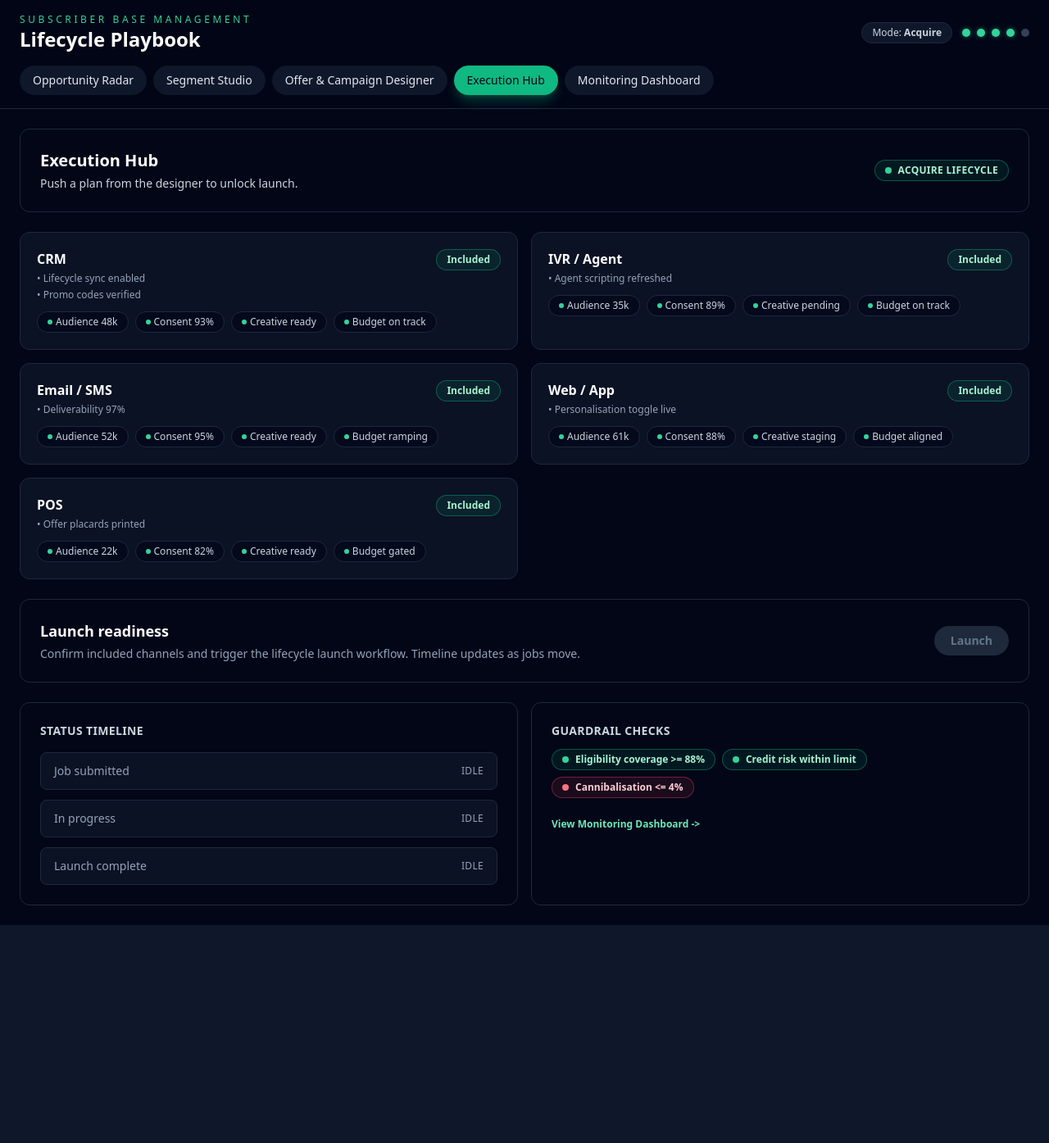
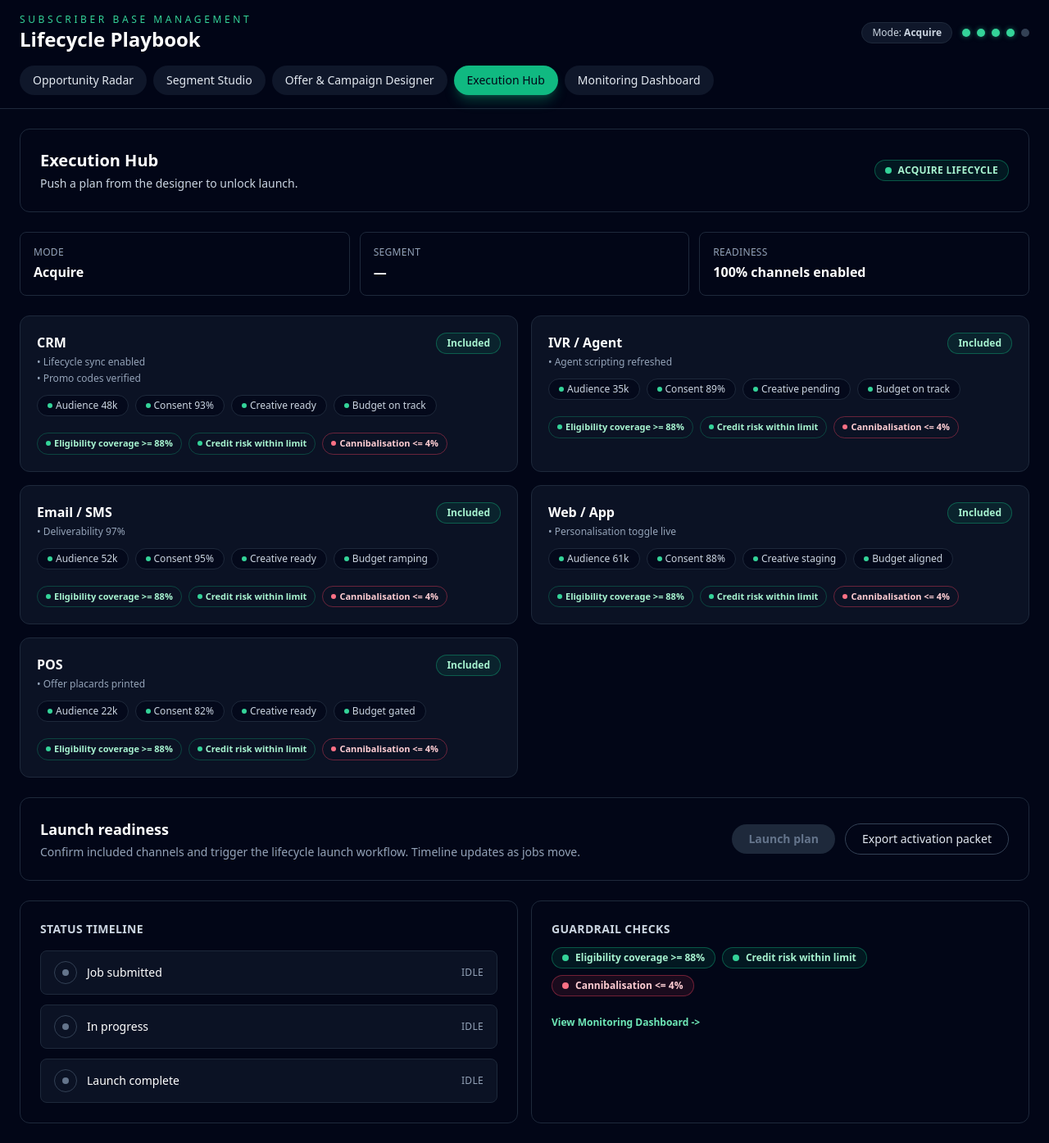
Before and after one commit to patnewman-deloitte/SBM, a React (Vite) app: page /execution-hub in a window 1280 px wide. Shown: the whole page at 82% size. Before the commit the page ends 1129 px from the top, so only its background shows below. Built offline with nearby package versions, Linux system fonts and the light colour scheme.

Commit message:
Polish lifecycle handoff and dashboards

```diff
--- a/src/App.tsx
+++ b/src/App.tsx
@@ -20,9 +20,8 @@ const App = () => {
   const location = useLocation();
   const navigate = useNavigate();
   const cartSegments = useGlobalStore((s) => s.cartSegmentIds);
-  const selectedMicroIds = useGlobalStore((s) => s.selectedMicroIds);
   const initCampaign = useGlobalStore((s) => s.initCampaignFromSelection);
-  const { mode, step, setStep } = useAppState();
+  const { mode, step, setStep, selectedSegment } = useAppState();
 
   useEffect(() => {
     if (location.pathname === '/segment-studio' && cartSegments.length === 0) {
@@ -31,10 +30,10 @@ const App = () => {
   }, [cartSegments.length, location.pathname, navigate]);
 
   useEffect(() => {
-    if (location.pathname === '/campaign-designer' && selectedMicroIds.length === 0) {
+    if (location.pathname === '/campaign-designer' && !selectedSegment) {
       navigate('/segment-studio');
     }
-  }, [selectedMicroIds.length, location.pathname, navigate]);
+  }, [selectedSegment, location.pathname, navigate]);
 
   useEffect(() => {
     if (location.pathname === '/campaign-designer') {
--- a/src/app/routes/CampaignDesigner.tsx
+++ b/src/app/routes/CampaignDesigner.tsx
@@ -302,10 +302,16 @@ const CampaignDesigner: React.FC = () => {
   };
 
   return (
-    <div className="lg:grid lg:grid-cols-[minmax(0,1fr)_360px] lg:items-start lg:gap-6">
-      <div className="space-y-6">
-        <div className="rounded-xl border border-slate-800 bg-slate-900/70 p-6">
-          <div className="flex flex-col gap-4 md:flex-row md:items-start md:justify-between">
+    <div className="space-y-4">
+      {!selectedSegment ? (
+        <div className="rounded-lg border border-amber-500/30 bg-amber-500/10 px-4 py-3 text-sm text-amber-200">
+          Select and send a segment from Segment Studio.
+        </div>
+      ) : null}
+      <div className="lg:grid lg:grid-cols-[minmax(0,1fr)_360px] lg:items-start lg:gap-6">
+        <div className="space-y-6">
+          <div className="rounded-xl border border-slate-800 bg-slate-900/70 p-6">
+            <div className="flex flex-col gap-4 md:flex-row md:items-start md:justify-between">
             <div>
               <p className="text-xs uppercase tracking-[0.3em] text-emerald-400">Step 3 · Offer & Campaign Designer</p>
               <h1 className="mt-2 text-2xl font-semibold text-white">Shape the lifecycle play</h1>
@@ -320,9 +326,7 @@ const CampaignDesigner: React.FC = () => {
               <span className="rounded-full border border-emerald-700 bg-emerald-900/30 px-3 py-1 text-xs text-emerald-100">
                 Segment: {selectedSegment.name} • {selectedSegment.size.toLocaleString()} ppl
               </span>
-            ) : (
-              <span className="rounded-full border border-amber-700 bg-amber-900/30 px-3 py-1 text-xs text-amber-200">No segment selected</span>
-            )}
+            ) : null}
           </div>
           <div className="mt-4 grid gap-4 md:grid-cols-2">
             <label className="flex flex-col gap-2 text-sm">
@@ -590,6 +594,7 @@ const CampaignDesigner: React.FC = () => {
         </div>
       </aside>
     </div>
+  </div>
   );
 };
 
--- a/src/app/routes/SegmentStudio.tsx
+++ b/src/app/routes/SegmentStudio.tsx
@@ -173,7 +173,7 @@ const matchToken = (value: string, tokens: string[]) => {
 
 const SegmentStudio: React.FC = () => {
   const navigate = useNavigate();
-  const { mode, selectedSegment, setSelectedSegment } = useAppState();
+  const { mode, selectedSegment, setSelectedSegment, setStep } = useAppState();
   const { pushToast } = useToast();
   const segments = React.useMemo(() => segmentCatalog[mode], [mode]);
 
@@ -259,12 +259,13 @@ const SegmentStudio: React.FC = () => {
     }
   };
 
-  const handleSend = React.useCallback(() => {
-    if (!canSend || !activeCandidate) return;
+  const handleLock = React.useCallback(() => {
+    if (!activeCandidate || !canSend) return;
     setSelectedSegment({ id: activeCandidate.id, name: activeCandidate.name, size: activeCandidate.size });
+    setStep(3);
     pushToast({ description: 'Segment sent to Campaign Designer', variant: 'success' });
     navigate('/campaign-designer');
-  }, [activeCandidate, canSend, navigate, pushToast, setSelectedSegment]);
+  }, [activeCandidate, canSend, navigate, pushToast, setSelectedSegment, setStep]);
 
   const previewDraft = React.useMemo(() => {
     if (!lockedSegment) return undefined;
@@ -480,7 +481,7 @@ const SegmentStudio: React.FC = () => {
             </p>
             <button
               type="button"
-              onClick={handleSend}
+              onClick={handleLock}
               className="inline-flex items-center justify-center rounded-full bg-emerald-500 px-6 py-2 text-sm font-semibold text-slate-950 shadow-lg shadow-emerald-500/30 transition hover:bg-emerald-400 disabled:cursor-not-allowed disabled:bg-slate-700 disabled:text-slate-300 disabled:shadow-none"
               disabled={!canSend}
             >
--- a/src/tabs/ExecutionHub.tsx
+++ b/src/tabs/ExecutionHub.tsx
@@ -164,7 +164,10 @@ const ExecutionHub: React.FC = () => {
   };
 
   const handleLaunch = () => {
-    if (launching || !planId) return;
+    const total = Object.keys(channelToggles).length || 1;
+    const enabled = Object.values(channelToggles).filter(Boolean).length;
+    const readiness = Math.round((enabled / total) * 100);
+    if (launching || !planId || readiness < 34) return;
     timers.current.forEach((timer) => window.clearTimeout(timer));
     timers.current = [];
     setLaunching(true);
@@ -210,6 +213,11 @@ const ExecutionHub: React.FC = () => {
   const modeLabel = mode.charAt(0).toUpperCase() + mode.slice(1);
   const guardrails = guardrailCatalog[mode];
   const channels = channelCatalog[mode];
+  const readinessPct = React.useMemo(() => {
+    const total = Object.keys(channelToggles).length || 1;
+    const enabled = Object.values(channelToggles).filter(Boolean).length;
+    return Math.round((enabled / total) * 100);
+  }, [channelToggles]);
 
   return (
     <div className="space-y-6">
@@ -230,6 +238,21 @@ const ExecutionHub: React.FC = () => {
             Locked segment: <span className="font-semibold text-slate-200">{selectedSegment.name}</span>
           </p>
         ) : null}
+      </div>
+    </div>
+
+      <div className="mb-4 grid gap-3 sm:grid-cols-3">
+        <div className="rounded-lg border border-slate-800 bg-slate-950/70 p-4">
+          <p className="text-xs uppercase tracking-wide text-slate-400">Mode</p>
+          <p className="mt-1 text-base font-semibold text-white capitalize">{mode}</p>
+        </div>
+        <div className="rounded-lg border border-slate-800 bg-slate-950/70 p-4">
+          <p className="text-xs uppercase tracking-wide text-slate-400">Segment</p>
+          <p className="mt-1 text-base font-semibold text-white">{selectedSegment ? selectedSegment.name : '—'}</p>
+        </div>
+        <div className="rounded-lg border border-slate-800 bg-slate-950/70 p-4">
+          <p className="text-xs uppercase tracking-wide text-slate-400">Readiness</p>
+          <p className="mt-1 text-base font-semibold text-white">{readinessPct}% channels enabled</p>
         </div>
       </div>
 
@@ -276,6 +299,22 @@ const ExecutionHub: React.FC = () => {
                   </span>
                 ))}
               </div>
+              <div className="mt-2 flex flex-wrap gap-2 text-[11px]">
+                {guardrails.map((rule) => (
+                  <span
+                    key={`${channel.id}-${rule.id}`}
+                    className={`inline-flex items-center gap-1 rounded-full border px-2.5 py-1 font-semibold ${
+                      rule.passed ? 'border-emerald-500/30 text-emerald-200' : 'border-rose-500/40 text-rose-200'
+                    }`}
+                  >
+                    <span
+                      className={`h-1.5 w-1.5 rounded-full ${rule.passed ? 'bg-emerald-400' : 'bg-rose-400'}`}
+                      aria-hidden="true"
+                    />
+                    {rule.label}
+                  </span>
+                ))}
+              </div>
             </div>
           );
         })}
@@ -288,18 +327,42 @@ const ExecutionHub: React.FC = () => {
             Confirm included channels and trigger the lifecycle launch workflow. Timeline updates as jobs move.
           </p>
         </div>
+        <div className="flex flex-wrap items-center gap-3">
           <button
             type="button"
             onClick={handleLaunch}
-          disabled={!planId || launching}
+            disabled={!planId || launching || readinessPct < 34}
             className={`rounded-full px-5 py-2 text-sm font-semibold transition ${
-            !planId
+              !planId || readinessPct < 34 || launching
                 ? 'cursor-not-allowed bg-slate-800 text-slate-500'
                 : 'bg-emerald-500 text-slate-950 hover:bg-emerald-400'
             }`}
           >
-          {launching ? 'Launching...' : 'Launch'}
+            {launching ? 'Launching...' : 'Launch plan'}
           </button>
+          <button
+            type="button"
+            onClick={() => {
+              const payload = {
+                mode,
+                segment: selectedSegment,
+                channels: Object.entries(channelToggles)
+                  .filter(([, value]) => value)
+                  .map(([key]) => key),
+                planId,
+              };
+              const blob = new Blob([JSON.stringify(payload, null, 2)], { type: 'application/json' });
+              const link = document.createElement('a');
+              link.href = URL.createObjectURL(blob);
+              link.download = 'activation-packet.json';
+              link.click();
+              URL.revokeObjectURL(link.href);
+            }}
+            className="rounded-full border border-slate-700 px-5 py-2 text-sm text-slate-200 transition hover:bg-slate-900"
+          >
+            Export activation packet
+          </button>
+        </div>
       </div>
 
       <div className="grid gap-4 lg:grid-cols-2">
@@ -311,8 +374,32 @@ const ExecutionHub: React.FC = () => {
                 key={item.id}
                 className={`flex items-center justify-between rounded-lg border px-4 py-3 ${statusTone[item.state]}`}
               >
-                <span>{item.label}</span>
-                <span className="text-xs uppercase tracking-wide">
+                <div className="flex items-center gap-3">
+                  <span
+                    className={`flex h-7 w-7 items-center justify-center rounded-full border ${
+                      item.state === 'done'
+                        ? 'border-emerald-500/60 text-emerald-300'
+                        : item.state === 'active'
+                        ? 'border-emerald-500/40 text-emerald-200 animate-pulse'
+                        : 'border-slate-700 text-slate-500'
+                    }`}
+                    aria-hidden="true"
+                  >
+                    {item.state === 'done' ? (
+                      <svg viewBox="0 0 12 12" className="h-4 w-4" fill="none" stroke="currentColor" strokeWidth={1.8}>
+                        <path d="M2.5 6.5 4.5 9l5-6" strokeLinecap="round" strokeLinejoin="round" />
+                      </svg>
+                    ) : (
+                      <span
+                        className={`h-2 w-2 rounded-full ${
+                          item.state === 'active' ? 'bg-emerald-300' : 'bg-slate-500'
+                        }`}
+                      />
+                    )}
+                  </span>
+                  <span className="font-medium text-white">{item.label}</span>
+                </div>
+                <span className="text-xs uppercase tracking-wide text-slate-400">
                   {item.state === 'done' ? 'Done' : item.state === 'active' ? 'Running' : 'Idle'}
                 </span>
               </li>
```
Also changed, not shown: src/tabs/MonitoringDashboard.tsx (+62 -48 lines). Lines whose indentation alone changed are shown as unchanged.
